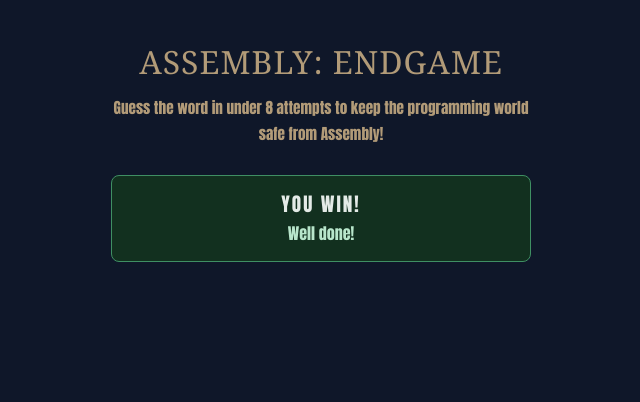
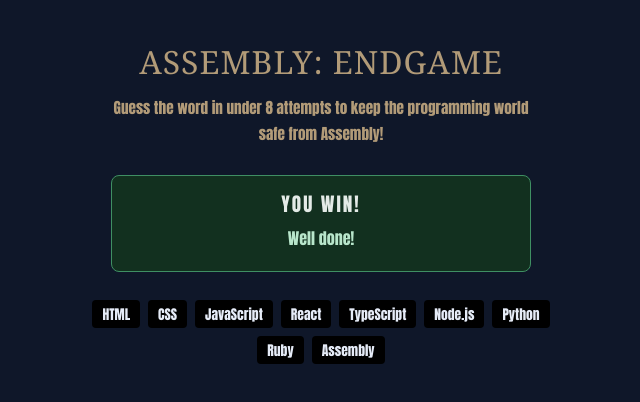
Before and after one commit to xsol40/Assembly-EndGame, a React (Vite) app: page / in a window 1280 px wide. Shown: the top 402 px of the page, without its empty margins (319-959 px from the left). Built offline with nearby package versions, Linux system fonts and the light colour scheme.

Commit message:
feat: add language list

```diff
--- a/src/App.jsx
+++ b/src/App.jsx
@@ -1,7 +1,12 @@
 import React from "react"
+import languages from "./language.js"
 
 
 export default function App(){
+    const languageChip = languages.map((lang) => (
+        <span className="chip" key={lang}>{lang}</span>
+    ))
+
     return (
         <main>
             <header>
@@ -12,6 +17,7 @@ export default function App(){
                 <h1>You Win!</h1>
                 <p>Well done!</p>
             </section>
+            <section className="chips">{languageChip}</section>
         </main>
     )
 }
--- a/src/index.css
+++ b/src/index.css
@@ -33,7 +33,7 @@ header > p {
   color: #b29b78;
 }
 
-.status {
+section.status {
   max-width: 420px;
   margin: 28px auto;
   padding: 16px 20px;
@@ -56,6 +56,23 @@ header > p {
 }
 
 .status p {
-  margin: 0;
+  margin: 5px;
   color: #b8e6cb;
 }
+
+.chips {
+  display: flex;
+  flex-wrap: wrap;
+  justify-content: center;
+  gap: 8px;
+  max-width: 480px;
+  margin: 0 auto;
+}
+
+.chip {
+  padding: 4px 10px;
+  border-radius: 4px;
+  font-size: 0.85rem;
+  background: #000;
+  color: #e6ecf8;
+}
--- /dev/null
+++ b/src/language.js
@@ -0,0 +1,13 @@
+const languages = [
+    "HTML",
+    "CSS",
+    "JavaScript",
+    "React",
+    "TypeScript",
+    "Node.js",
+    "Python",
+    "Ruby",
+    "Assembly"
+]
+
+export default languages
```
